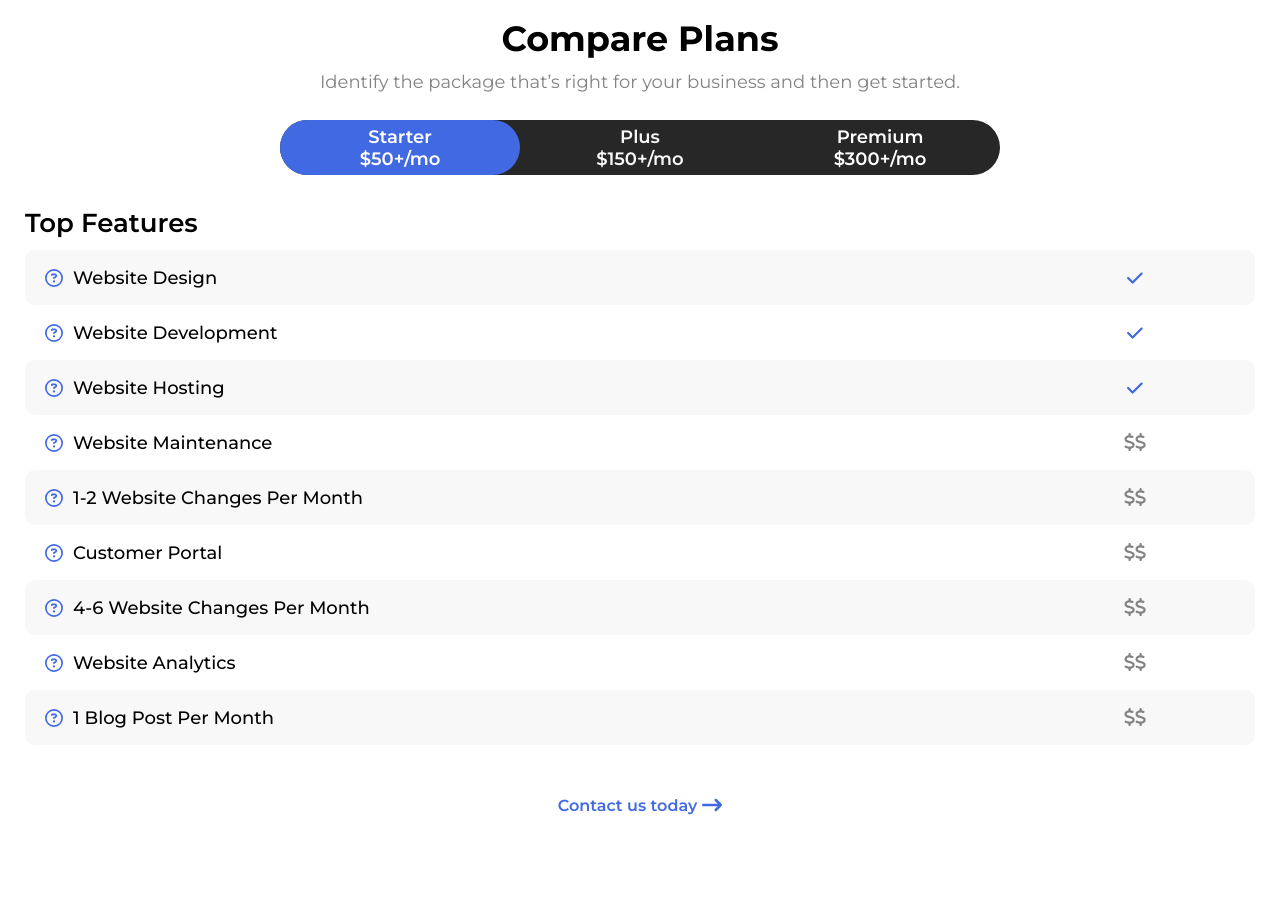
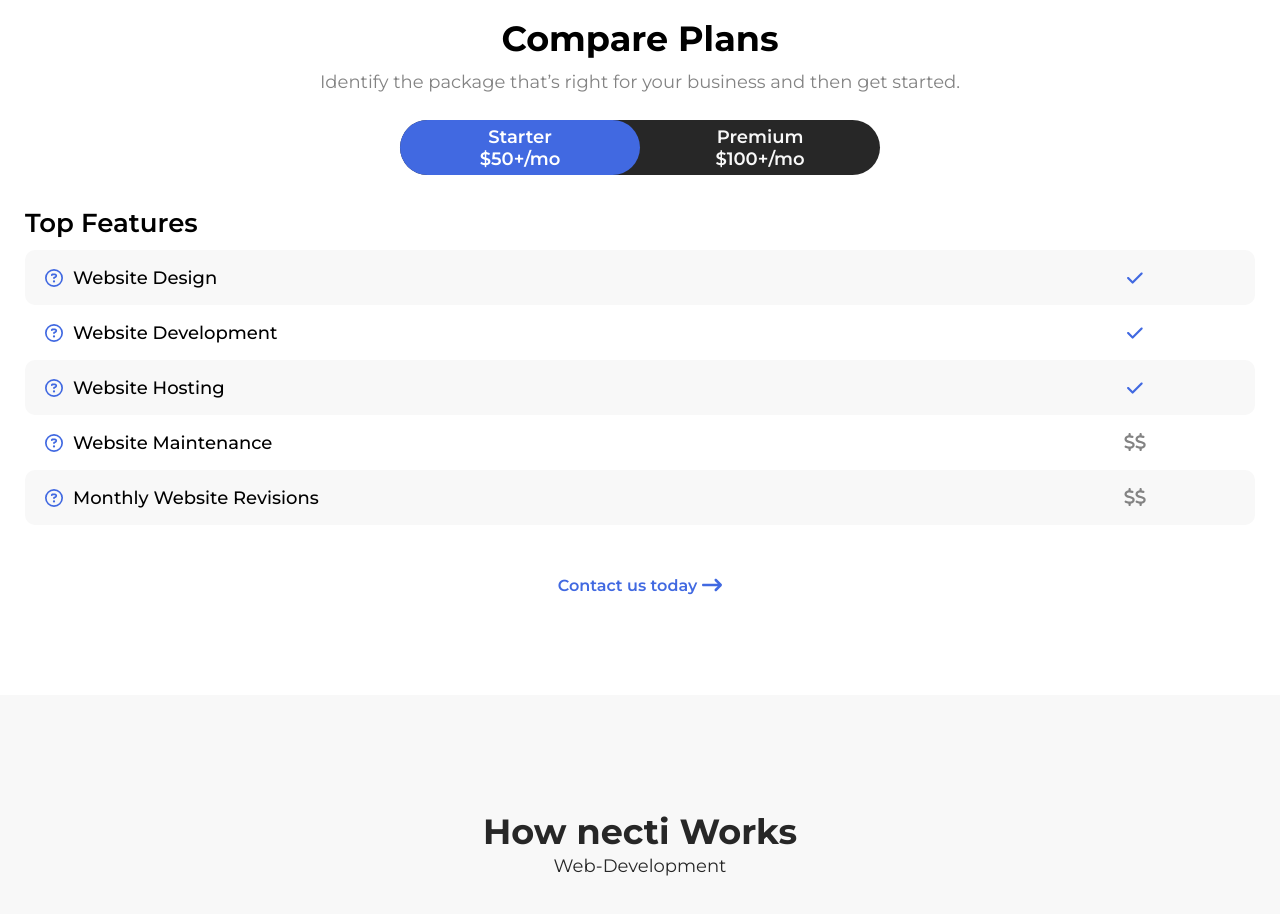
Before and after one commit to necti-inc/necti-web, a Next.js app: page /solutions in a window 1280 px wide. Shown: the part 520-1434 px from the top of the page. Built offline with nearby package versions, Linux system fonts and the light colour scheme.

Commit message:
Adjusting Website Packages

```diff
--- a/src/sections/section-solution-packages/SectionSolutionPackages.jsx
+++ b/src/sections/section-solution-packages/SectionSolutionPackages.jsx
@@ -30,16 +30,16 @@
     ["Website Development", theme.white, faCheck, faCheck],
     ["Website Hosting", theme.lightGrey, faCheck, faCheck],
     ["Website Maintenance", theme.white, faDollarSign, faCheck],
-    ["1-2 Website Changes Per Month", theme.lightGrey, faDollarSign, faCheck],
-    ["Customer Portal", theme.white, faDollarSign, faCheck],
-    [
-      "4-6 Website Changes Per Month",
-      theme.lightGrey,
-      faDollarSign,
-      faDollarSign,
-    ],
-    ["Website Analytics", theme.white, faDollarSign, faDollarSign],
-    ["1 Blog Post Per Month", theme.lightGrey, faDollarSign, faDollarSign],
+    ["Monthly Website Revisions", theme.lightGrey, faDollarSign, faCheck],
+    // ["Customer Portal", theme.white, faDollarSign, faCheck],
+    // [
+    //   "4-6 Website Changes Per Month",
+    //   theme.lightGrey,
+    //   faDollarSign,
+    //   faDollarSign,
+    // ],
+    // ["Website Analytics", theme.white, faDollarSign, faDollarSign],
+    // ["1 Blog Post Per Month", theme.lightGrey, faDollarSign, faDollarSign],
   ]);
 
   const [activeSolutionList, setActiveSolutionList] = useState([
@@ -64,12 +64,12 @@
     useState("Web-Development");
 
   const [activePriceOne, setActivePriceOne] = useState("$50+/mo");
-  const [activePriceTwo, setActivePriceTwo] = useState("$150+/mo");
-  const [activePriceThree, setActivePriceThree] = useState("$300+/mo");
+  const [activePriceTwo, setActivePriceTwo] = useState("$100+/mo");
+  const [activePriceThree, setActivePriceThree] = useState(null);
 
   const [activeTitleOne, setActiveTitleOne] = useState("Starter");
-  const [activeTitleTwo, setActiveTitleTwo] = useState("Plus");
-  const [activeTitleThree, setActiveTitleThree] = useState("Premium");
+  const [activeTitleTwo, setActiveTitleTwo] = useState("Premium");
+  const [activeTitleThree, setActiveTitleThree] = useState(null);
 
   const [activeDescriptionOne, setActiveDescriptionOne] = useState(null);
   const [activeDescriptionTwo, setActiveDescriptionTwo] = useState(null);
@@ -123,21 +123,16 @@
         ["Website Development", theme.white, faCheck, faCheck],
         ["Website Hosting", theme.lightGrey, faCheck, faCheck],
         ["Website Maintenance", theme.white, faDollarSign, faCheck],
-        [
-          "1-2 Website Changes Per Month",
-          theme.lightGrey,
-          faDollarSign,
-          faCheck,
-        ],
-        ["Customer Portal", theme.white, faDollarSign, faCheck],
-        [
-          "4-6 Website Changes Per Month",
-          theme.lightGrey,
-          faDollarSign,
-          faDollarSign,
-        ],
-        ["Website Analytics", theme.white, faDollarSign, faDollarSign],
-        ["1 Blog Post Per Month", theme.lightGrey, faDollarSign, faDollarSign],
+        ["Monthly Website Revisions", theme.lightGrey, faDollarSign, faCheck],
+        // ["Customer Portal", theme.white, faDollarSign, faCheck],
+        // [
+        //   "4-6 Website Changes Per Month",
+        //   theme.lightGrey,
+        //   faDollarSign,
+        //   faDollarSign,
+        // ],
+        // ["Monthly Website Analytics", theme.white, faDollarSign, faDollarSign],
+        // ["1 Blog Post Per Month", theme.lightGrey, faDollarSign, faDollarSign],
       ]);
       setActiveSolutionList([
         ["SEO Optimization", "Web Development", "$35+/mo", CarteSEO],
@@ -160,10 +155,10 @@
         ],
       ]);
       setActivePriceOne("$50+/mo");
-      setActivePriceTwo("$150+/mo");
-      setActivePriceThree("$300+/mo");
+      setActivePriceTwo("$100+/mo");
+      setActivePriceThree(null);
       setActiveTitleTwo("Plus");
-      setActiveTitleThree("Premium");
+      setActiveTitleThree(null);
       // setActiveDescriptionOne("Forms in about 2 to 4 weeks *");
       // setActiveDescriptionTwo("Forms in about 1 to 2 weeks *");
       // setActiveDescriptionThree("Forms in about 4 to 6 days * ");
```
